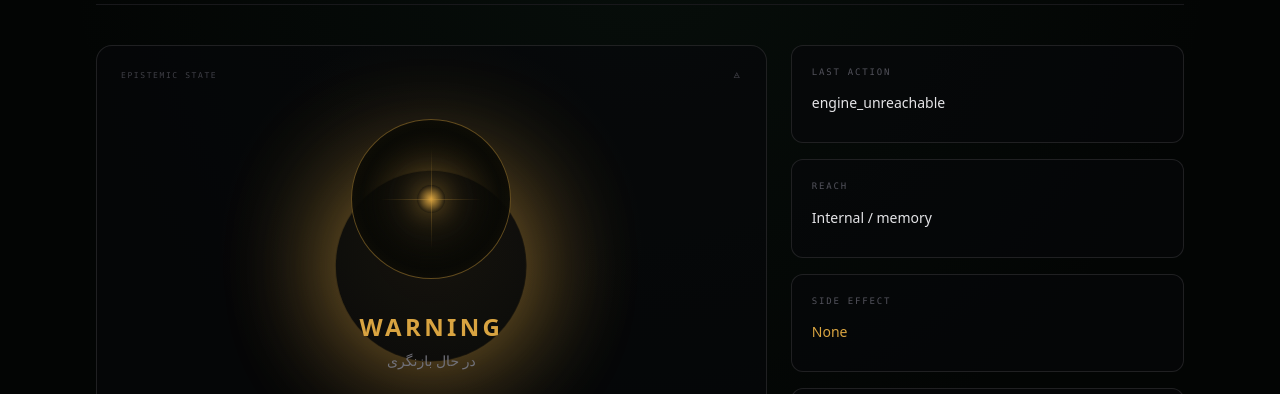
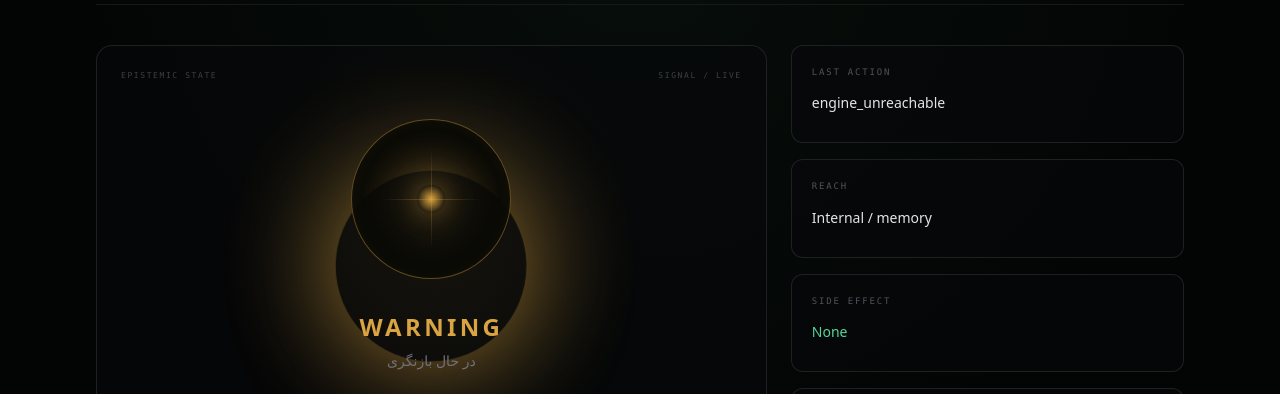
Before and after one commit to aminshahsaheb/fanus-presence, a Next.js app: page /presence in a window 1280 px wide. Shown: the part 223-617 px from the top of the page. Built offline with nearby package versions, Linux system fonts and the light colour scheme; no server answers.

Commit message:
remove remaining decorative emoji residue from presence UI

```diff
--- a/app/presence/page.tsx
+++ b/app/presence/page.tsx
@@ -111,7 +111,7 @@ export default function AyanehPresenceDashboard() {
           <div className="relative min-h-[430px] overflow-hidden rounded-2xl border border-zinc-800/80 bg-zinc-950/55 p-7 sm:p-10" style={{ backgroundImage: `radial-gradient(circle at 50% 45%, ${config.soft}, transparent 52%)` }}>
             <div className="absolute left-6 right-6 top-6 flex items-center justify-between text-[8px] font-mono uppercase tracking-[0.2em] text-zinc-700">
               <span>Epistemic state</span>
-              <span>{state.flame_intensity}</span>
+              <span>Signal / live</span>
             </div>
 
             <div className="flex h-full min-h-[360px] flex-col items-center justify-center text-center">
@@ -144,7 +144,7 @@ export default function AyanehPresenceDashboard() {
           <div className="grid grid-cols-1 gap-4 sm:grid-cols-2 lg:grid-cols-1">
             <InfoCard label="Last action" value={state.action} />
             <InfoCard label="Reach" value={state.reach === 'internal' ? 'Internal / memory' : 'External / effect'} />
-            <InfoCard label="Side effect" value={state.side_effect ? 'Present' : 'None'} accent={state.side_effect ? '#57d49a' : '#d9a441'} />
+            <InfoCard label="Side effect" value={state.side_effect ? 'Present' : 'None'} accent={state.side_effect ? '#d9a441' : '#57d49a'} />
             <InfoCard label="Current mood" value={state.mood} />
           </div>
         </section>
```
